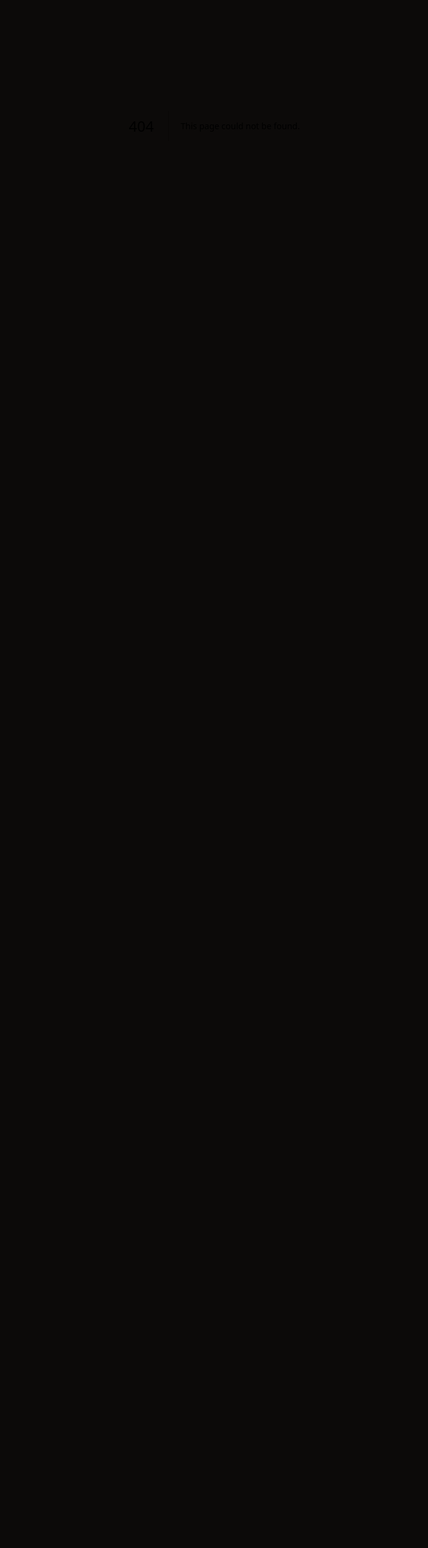
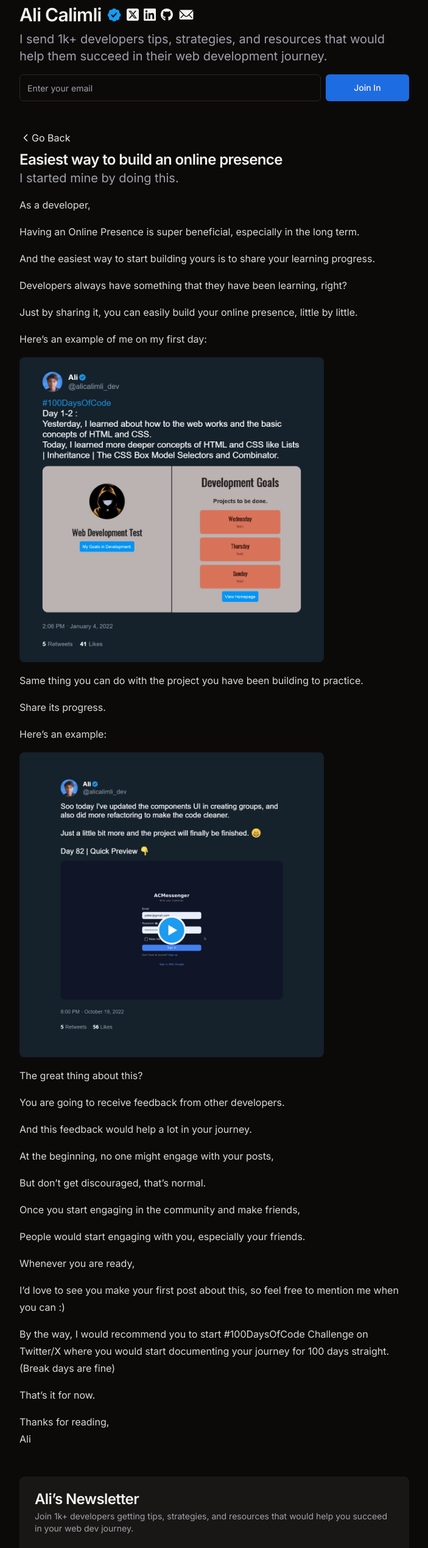
Before and after one commit to alicalimli/alicalimli-v2, a Next.js app: page /easiest-way-build-an-online-presence in a window 1280 px wide. Before the commit this address had no page. Shown: the part 194-2733 px from the top of the page at 61% size, without its empty margins (288-991 px from the left). Before the commit the page ends 800 px from the top, so only its background shows below. Built offline with nearby package versions, Linux system fonts and the light colour scheme.

Commit message:
feat: newsletter pages

```diff
--- /dev/null
+++ b/app/easiest-way-build-an-online-presence/page.tsx
@@ -0,0 +1,117 @@
+import Section from "@/components/section/section";
+import { Button } from "@/components/ui/button";
+import { ArrowLeftIcon, ChevronLeft } from "lucide-react";
+import Image from "next/image";
+import Link from "next/link";
+import React from "react";
+
+interface indexProps {}
+
+const index = ({}: indexProps) => {
+  return (
+    <main>
+      <header>
+        <Link
+          href="/"
+          className="hover:underline underline-offset-2 scroll-m-20 text-md opacity-95 flex items-center "
+        >
+          <ChevronLeft className="w-5" />
+          Go Back
+        </Link>
+
+        <h2 className="scroll-m-20 text-2xl mt-2 font-semibold tracking-tight first:mt-0">
+          Easiest way to build an online presence
+        </h2>
+
+        <p className="text-xl text-muted-foreground">
+          I started mine by doing this.
+        </p>
+      </header>
+
+      <main className="leading-7 flex flex-col gap-4 mt-4 text-white/85">
+        <p>As a developer,</p>
+
+        <p>
+          Having an Online Presence is super beneficial, especially in the long
+          term.
+        </p>
+
+        <p>
+          And the easiest way to start building yours is to share your learning
+          progress.
+        </p>
+
+        <p>
+          Developers always have something that they have been learning, right?
+        </p>
+
+        <p>
+          Just by sharing it, you can easily build your online presence, little
+          by little.
+        </p>
+
+        <p>Here’s an example of me on my first day:</p>
+
+        <Image
+          src="/newsletter/first-day.png"
+          className="rounded-lg"
+          width={500}
+          height={500}
+          alt="my first day tweet"
+        />
+
+        <p>
+          Same thing you can do with the project you have been building to
+          practice.
+        </p>
+
+        <p>Share its progress.</p>
+
+        <p>Here’s an example:</p>
+
+        <Image
+          src="/newsletter/build-in-public.png"
+          className="rounded-lg"
+          width={500}
+          height={500}
+          alt="my first day tweet"
+        />
+
+        <p>The great thing about this?</p>
+
+        <p>You are going to receive feedback from other developers.</p>
+
+        <p>And this feedback would help a lot in your journey.</p>
+
+        <p>At the beginning, no one might engage with your posts,</p>
+
+        <p>But don’t get discouraged, that’s normal.</p>
+
+        <p>Once you start engaging in the community and make friends,</p>
+
+        <p>People would start engaging with you, especially your friends.</p>
+
+        <p>Whenever you are ready,</p>
+
+        <p>
+          I’d love to see you make your first post about this, so feel free to
+          mention me when you can :)
+        </p>
+
+        <p>
+          By the way, I would recommend you to start #100DaysOfCode Challenge on
+          Twitter/X where you would start documenting your journey for 100 days
+          straight. (Break days are fine)
+        </p>
+
+        <p>That’s it for now.</p>
+
+        <p>
+          Thanks for reading, <br /> Ali
+        </p>
+      </main>
+    </main>
+  );
+};
+
+export default index;
--- a/app/layout.tsx
+++ b/app/layout.tsx
@@ -3,6 +3,9 @@
 import "./globals.css";
 import { cn } from "@/lib/utils";
 import { Toaster } from "@/components/ui/sonner";
+import Script from "next/script";
+import Profile from "@/sections/profile/Profile";
+import { NewsletterCard } from "@/sections/newsletter/newsletter-card";
 
 const inter = Inter({ subsets: ["latin"], variable: "--font-sans" });
 
@@ -32,11 +35,15 @@
     <html className="dark" lang="en">
       <body
         className={cn(
-          "min-h-screen bg-background font-sans antialiased",
+          "min-h-screen bg-background font-sans antialiased max-w-2xl mx-auto p-4 py-24 flex flex-col gap-12",
           inter.variable
         )}
       >
+        <Profile />
+
         {children}
+
+        <NewsletterCard />
 
         <Toaster richColors closeButton />
       </body>
--- a/app/page.tsx
+++ b/app/page.tsx
@@ -9,9 +9,7 @@
 
 export default function Home() {
   return (
-    <main className="max-w-2xl mx-auto min-h-screen p-4 py-24 flex flex-col gap-12">
-      <Profile />
-
+    <>
       <NewsletterSection />
 
       <ProductsSection />
@@ -23,8 +21,6 @@
       <hr />
 
       <AboutMe />
-
-      <NewsletterCard />
-    </main>
+    </>
   );
 }
--- /dev/null
+++ b/app/you-have-to-code-or-build-something/page.tsx
@@ -0,0 +1,77 @@
+import { ChevronLeft } from "lucide-react";
+import Image from "next/image";
+import Link from "next/link";
+import React from "react";
+
+interface indexProps {}
+
+const index = ({}: indexProps) => {
+  return (
+    <main>
+      <header>
+        <Link
+          href="/"
+          className="hover:underline underline-offset-2 scroll-m-20 text-md opacity-95 flex items-center "
+        >
+          <ChevronLeft className="w-5" />
+          Go Back
+        </Link>
+
+        <h2 className="scroll-m-20 text-2xl mt-2 font-semibold tracking-tight first:mt-0">
+          You have to code or build SOMETHING
+        </h2>
+
+        <p className="text-xl text-muted-foreground">
+          If you want to improve as a developer, this is the way.
+        </p>
+      </header>
+
+      <main className="leading-7 flex flex-col gap-4 mt-4 text-white/85">
+        <p>
+          The most common questions I get is how do I get better at something
+          whether its JavaScript, React or any other tools out there.
+        </p>
+
+        <p>The answer would always be the same.</p>
+
+        <p>Code something.</p>
+
+        <p>Build your own projects or contribute to Open Source projects.</p>
+
+        <p>
+          You have to use the knowledge from the crash courses you’ve watched in
+          order for you to actually learn it and deepen your knowledge about
+          that specific tool you are currently learning.
+        </p>
+
+        <p>
+          Watching alone is just not enough if you want to really learn
+          something and become good with it.
+        </p>
+
+        <p>
+          So yeah go out there, build something or start contributing to cool
+          projects!
+        </p>
+
+        <p>
+          Just code something, its challenging at first but that’s how we grow
+          as developers.
+        </p>
+
+        <p>
+          Before doing that make sure you already grasp the basics of the tool
+          you are currently trying to get better at.
+        </p>
+
+        <p>That’s it for now.</p>
+
+        <p>
+          Thanks for reading, <br /> Ali
+        </p>
+      </main>
+    </main>
+  );
+};
+
+export default index;
--- a/components/item-card/ItemCard.tsx
+++ b/components/item-card/ItemCard.tsx
@@ -21,6 +21,7 @@
   title: string;
   description: string;
   thumbnail: string;
+  isRoute?: boolean;
   role?: string;
   technologies?: string[];
   sourceCode?: string;
@@ -39,7 +40,7 @@
         <Link
           className="flex justify-center bg-muted aspect-video rounded-md rounded-b-none hover:brightness-75 duration-300"
           rel="noopener noreferrer"
-          target="_blank"
+          target={item.isRoute ? "_self" : "_blank"}
           href={item.link ?? ""}
         >
           <Image
@@ -102,7 +103,7 @@
           <Link
             className={item.link ? "" : "pointer-events-none"}
             rel="noopener noreferrer"
-            target="_blank"
+            target={item.isRoute ? "_self" : "_blank"}
             href={item.link ?? ""}
           >
             {item.cta}
--- a/data.ts
+++ b/data.ts
@@ -44,13 +44,15 @@
     title: "The Easiest Way to Build your Online Presence",
     thumbnail: "/newsletter-banner.png",
     description: "I started building mine by doing this.",
-    link: "https://alicalimli.beehiiv.com/p/easiest-way-build-online-presence",
+    link: "/easiest-way-build-an-online-presence",
+    isRoute: true,
     cta: "Read",
   },
   {
     title: "You have to code or build SOMETHING",
     description: "If you want to improve as a developer, this is the way.",
-    link: "https://alicalimli.beehiiv.com/p/code-build-something",
+    link: "/you-have-to-code-or-build-something",
+    isRoute: true,
     thumbnail: "/newsletter-banner.png",
     cta: "Read",
   },
```
Also changed, not shown: public/newsletter/build-in-public.png (added), public/newsletter/first-day.png (added).
